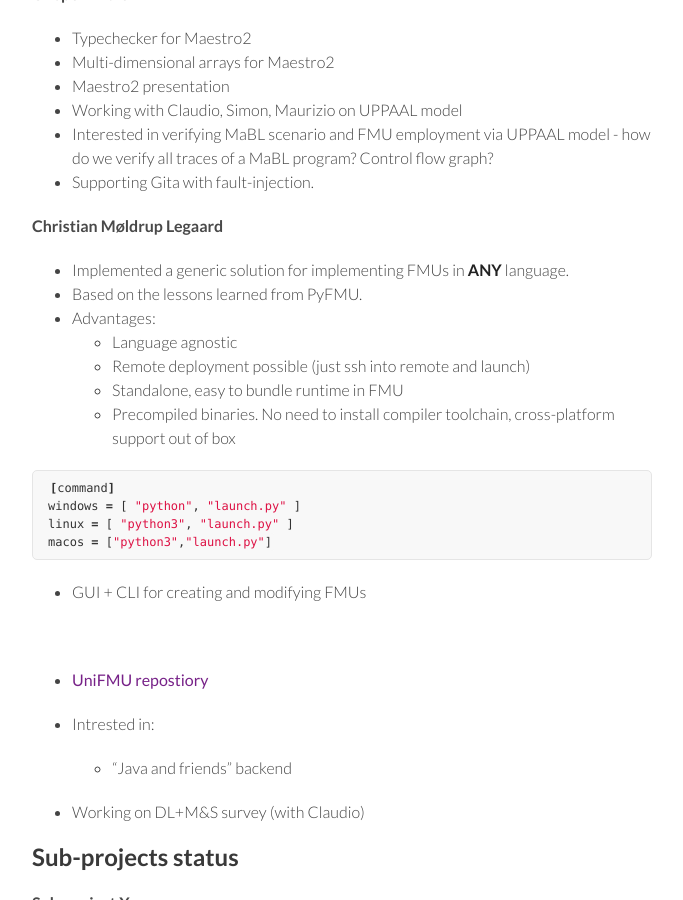
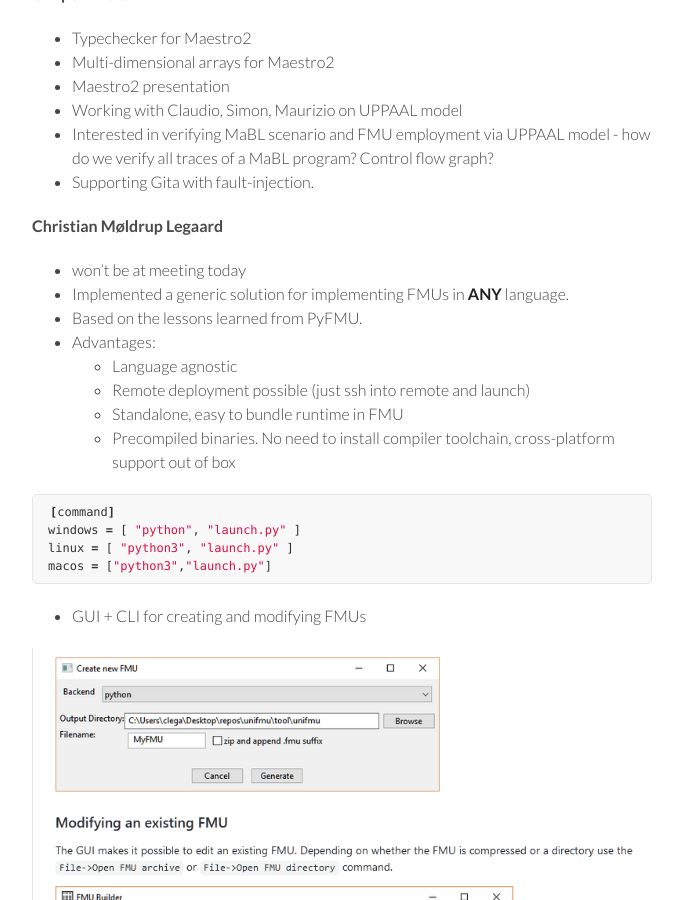
Before and after one commit to digitaltwincentre/digitaltwincentre.github.io, a Jekyll site: the page built from _biweeklies/Biweekly-29.md, in a window 1280 px wide and 900 px high, scrolled down 911 px. Shown: the whole window, without its empty margins (418-1101 px from the left). Built offline with Jekyll 4.4.1, drawn with Linux system fonts in a browser that asks for light colours; nearby versions of some CDN libraries.

Commit message:
add images

```diff
--- a/_biweeklies/Biweekly-29.md
+++ b/_biweeklies/Biweekly-29.md
@@ -11,50 +11,53 @@ date: 24 November 2020, 1400 CEST
 
 # {{ page.title }}
 
-|||
-|---|---|
+|      |                              |
+| ---- | ---------------------------- |
 | Date | 24 November 2020, 14:00 CEST |
-
 
 ## Pre-meeting stakeholders' reports
 
 <!-- Please keep in mind that the minutes are publicly available.-->
 
 #### Peter Gorm Larsen
-* Made opening presentation for the webinar on the 25th of November
-* Polished a bit on various Overture papers
-* Met with Technicon regarding their MADE FAST part project with Daniella
-* Met with Novo regarding their MADE FAST project with Fatemeh
-* Discussed equipment for Ringkjøbing-Skjern with Emil
-* Working on presentations for kick-off meeting with Ringkjøbing Skjern
-* Preparing digital twin presentation for MADE innovation event
+
+- Made opening presentation for the webinar on the 25th of November
+- Polished a bit on various Overture papers
+- Met with Technicon regarding their MADE FAST part project with Daniella
+- Met with Novo regarding their MADE FAST project with Fatemeh
+- Discussed equipment for Ringkjøbing-Skjern with Emil
+- Working on presentations for kick-off meeting with Ringkjøbing Skjern
+- Preparing digital twin presentation for MADE innovation event
 
 #### Claudio Gomes
-* Met with Novo and Technicon (with Peter, Fateme, and Daniella)
-* Advances on the background section on M&S for ML Survey (with Christian)
-* Planned roadmap for digital twinning of incubator case study (with Hao, Till, Casper)
-* Draft of scenario verification tool (with Simon, Maurizio, Casper)
-* Met with digit brain stakeholders to discuss basics of FMI (with Prasad)
+
+- Met with Novo and Technicon (with Peter, Fateme, and Daniella)
+- Advances on the background section on M&S for ML Survey (with Christian)
+- Planned roadmap for digital twinning of incubator case study (with Hao, Till, Casper)
+- Draft of scenario verification tool (with Simon, Maurizio, Casper)
+- Met with digit brain stakeholders to discuss basics of FMI (with Prasad)
 
 #### Nick Battle
-* Continue LSP Combinatorial Testing implementation with Jonas and Frederik
-* Add error numbers to VDMCheck static semantic model for Maestro integration
-* Fix some VDMJ/Overture problems (via Leo)
-* Look at CT examples for PGL - Luhn model proposed and working on Basket Service model
-* Fixed a memory leak in VDMJ for CT
-* Made 4.4.0 release of VDMJ for Maestro, bumping to 4.4.1-SNAPSHOT
 
+- Continue LSP Combinatorial Testing implementation with Jonas and Frederik
+- Add error numbers to VDMCheck static semantic model for Maestro integration
+- Fix some VDMJ/Overture problems (via Leo)
+- Look at CT examples for PGL - Luhn model proposed and working on Basket Service model
+- Fixed a memory leak in VDMJ for CT
+- Made 4.4.0 release of VDMJ for Maestro, bumping to 4.4.1-SNAPSHOT
 
 #### CAsper Thule
-* Typechecker for Maestro2
-* Multi-dimensional arrays for Maestro2
-* Maestro2 presentation
-* Working with Claudio, Simon, Maurizio on UPPAAL model
-* Interested in verifying MaBL scenario and FMU employment via UPPAAL model - how do we verify all traces of a MaBL program? Control flow graph?
-* Supporting Gita with fault-injection.
+
+- Typechecker for Maestro2
+- Multi-dimensional arrays for Maestro2
+- Maestro2 presentation
+- Working with Claudio, Simon, Maurizio on UPPAAL model
+- Interested in verifying MaBL scenario and FMU employment via UPPAAL model - how do we verify all traces of a MaBL program? Control flow graph?
+- Supporting Gita with fault-injection.
 
 #### Christian Møldrup Legaard
 
+- won't be at meeting today
 - Implemented a generic solution for implementing FMUs in **ANY** language.
 - Based on the lessons learned from PyFMU.
 - Advantages:
@@ -72,20 +75,18 @@ macos = ["python3","launch.py"]
 
 - GUI + CLI for creating and modifying FMUs
 
-![](2020-11-24-11-57-57.png)
+![](assets/2020-11-24-11-57-57.png)
 
 - [UniFMU repostiory](https://github.com/INTO-CPS-Association/unifmu)
 
 - Intrested in:
 
   - "Java and friends" backend
-    ![](2020-11-24-12-06-59.png)
+    ![](assets/2020-11-24-12-06-59.png)
 
 - Working on DL+M&S survey (with Claudio)
 
-
 ## Sub-projects status
-
 
 #### Sub-project X
 
@@ -93,12 +94,10 @@ macos = ["python3","launch.py"]
 
 #### Sub-project Z
 
-##  Any Other Business
+## Any Other Business
 
-Next Meeting
-------------
+## Next Meeting
 
 08 December 2020, 14:00 CEST
 
-
 <div id="edit_page_div"></div>
```
Also changed, not shown: _biweeklies/assets/2020-11-24-11-57-57.png (added), _biweeklies/assets/2020-11-24-12-06-59.png (added).
